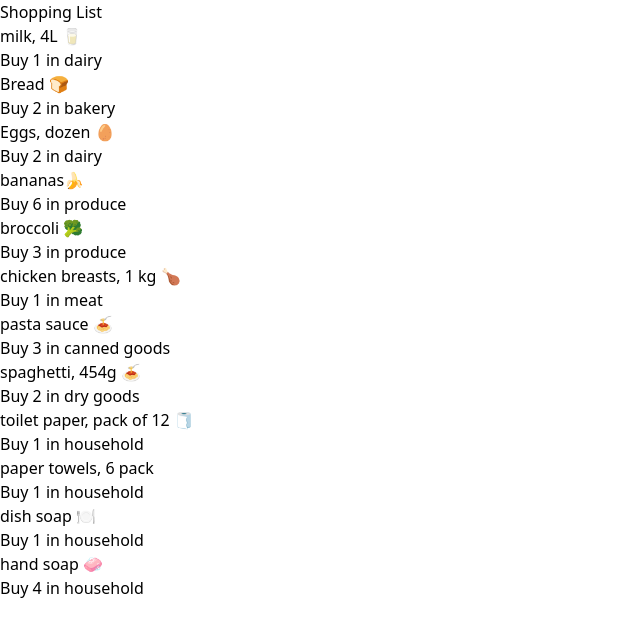
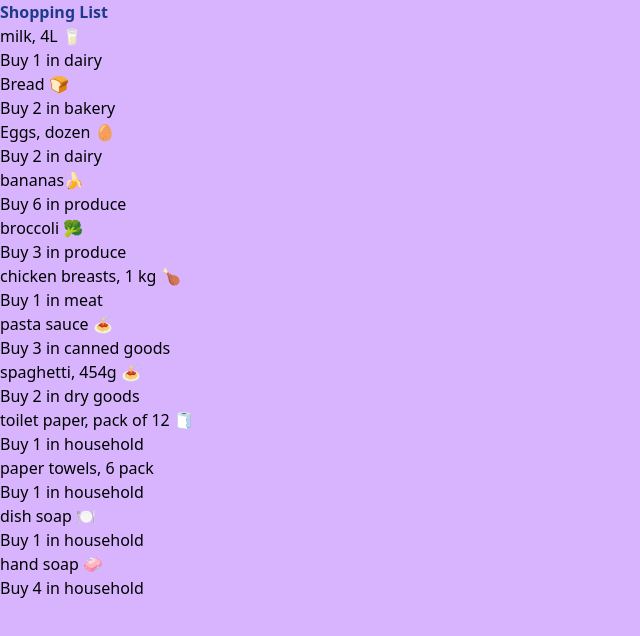
Before and after one commit to rgawalko/cprg306-assignments, a Next.js app: page /week-3 in a window 1280 px wide. Shown: the top 636 px of the page, without its empty margins (0-640 px from the left). Built offline with nearby package versions, Linux system fonts and the light colour scheme.

Commit message:
color update

```diff
--- a/app/week-3/item-list.js
+++ b/app/week-3/item-list.js
@@ -75,7 +75,7 @@ export default function ItemList() {
 
     return(
         <main>
-            <h2>Shopping List</h2>
+            <h2 className='font-bold text-blue-900'>Shopping List</h2>
             <Item
             name={item1.name}
             quantity={item1.quantity}
--- a/app/week-3/page.js
+++ b/app/week-3/page.js
@@ -2,7 +2,7 @@ import ItemList from "./item-list";
 
 export default function Page() {
     return (
-        <div>
+        <div className="bg-purple-300 min-h-screen">
             <ItemList />
         </div>
     );
--- a/tailwind.config.js
+++ b/tailwind.config.js
@@ -10,8 +10,11 @@ module.exports = {
       colors: {
         background: "var(--background)",
         foreground: "var(--foreground)",
+        blueberry: '#4B0082',
       },
     },
   },
+  variants: {},
   plugins: [],
+
 };
```
